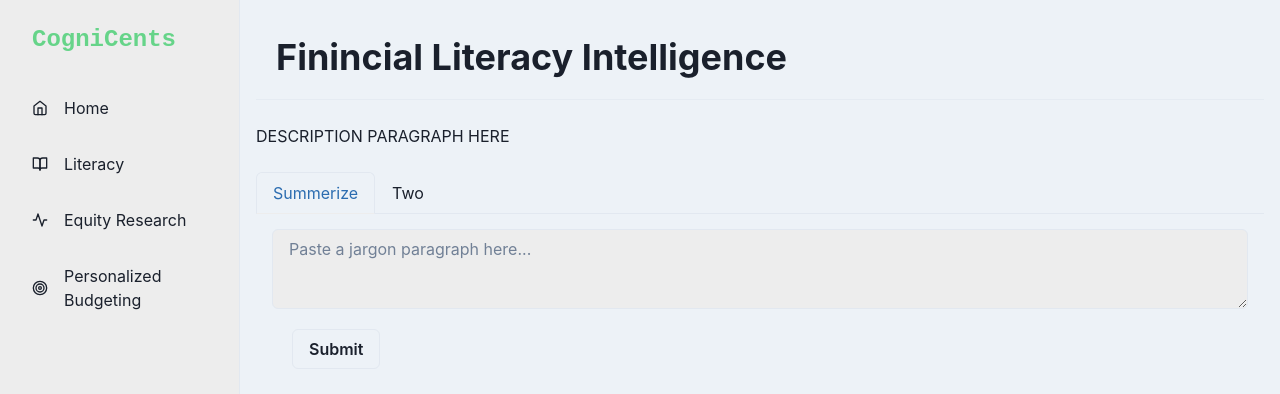
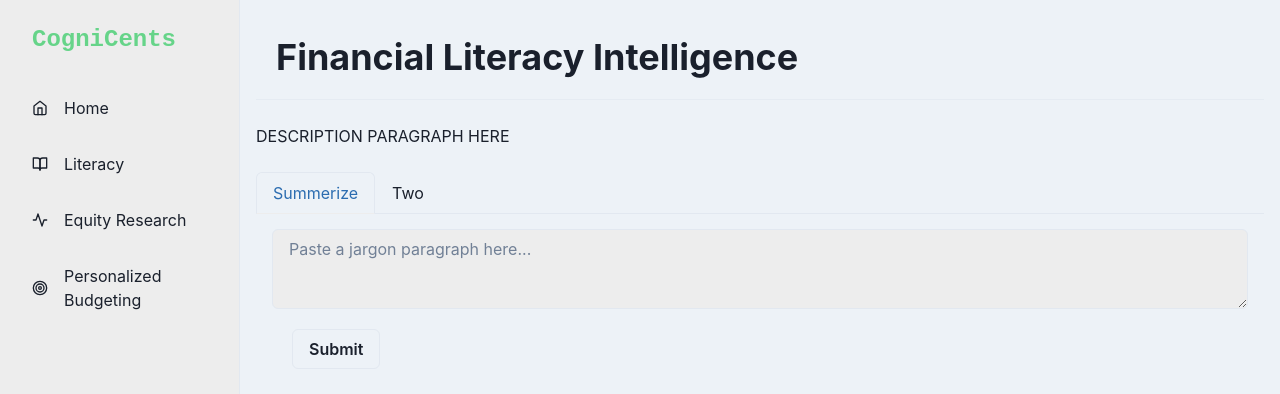
Before and after one commit to unapt/CogniCents, a Next.js app in the folder packages/frontend/: page /literacy in a window 1280 px wide. Shown: the top 394 px of the page. Built offline with nearby package versions, Linux system fonts and the light colour scheme.

Commit message:
ui updates

```diff
--- a/packages/frontend/src/pages/literacy.tsx
+++ b/packages/frontend/src/pages/literacy.tsx
@@ -64,7 +64,7 @@ const Literacy = () => {
         <>
             <SideBar>
                 <Heading margin={5} onLoad={event => findDailyTenQs()}>
-                    Finincial Literacy Intelligence
+                    Financial Literacy Intelligence
                 </Heading>
                 <Divider />
                 <br />
```
